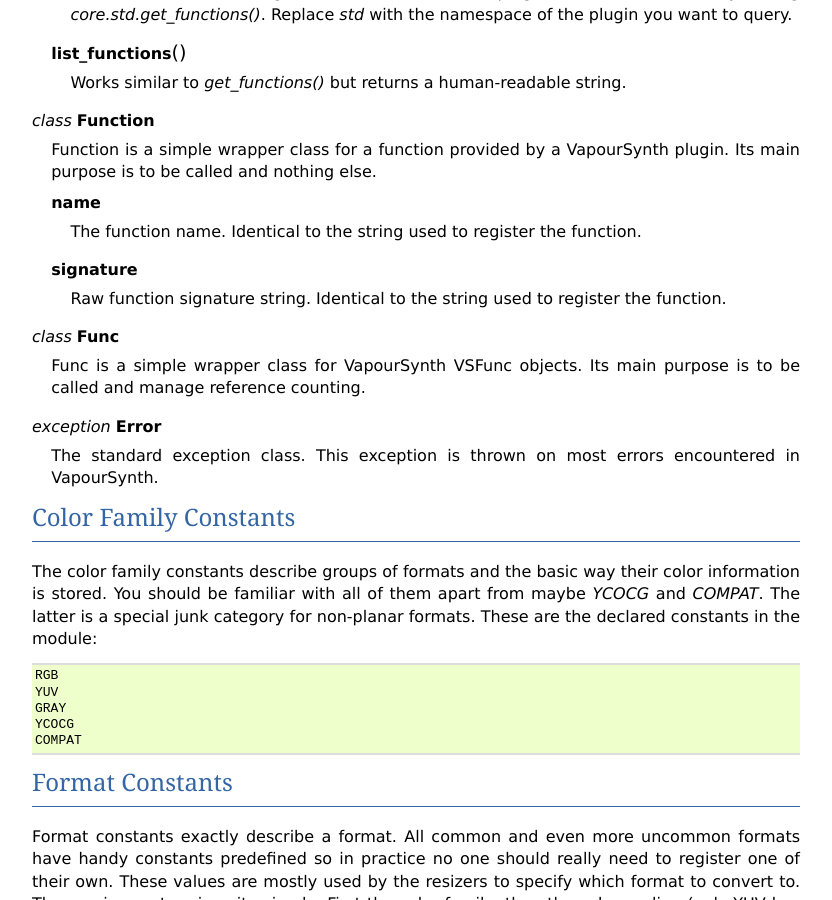
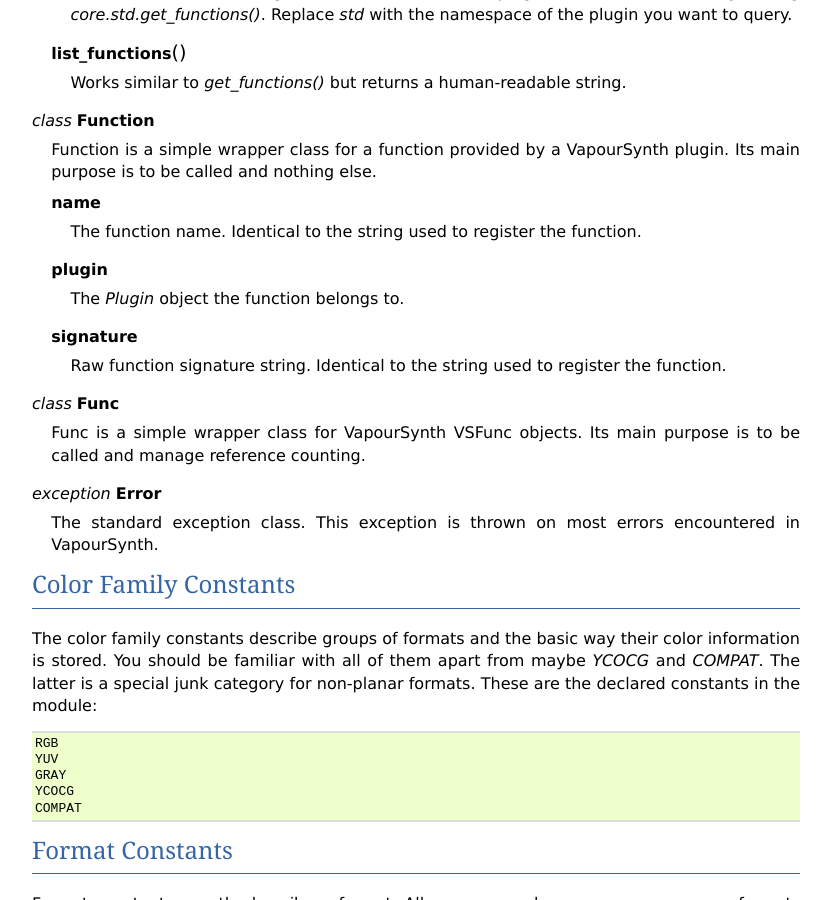
Before and after one commit to vapoursynth/vapoursynth, a Sphinx documentation site: the page built from doc/pythonreference.rst, in a window 1280 px wide and 900 px high, scrolled down 7008 px. Shown: the whole window, without its empty margins (48-880 px from the left). Built offline with Sphinx 7.4.7, drawn with Linux system fonts in a browser that asks for light colours; formulas are drawn with MathJax 3.

Commit message:
Add more python attributes

```diff
--- a/doc/pythonreference.rst
+++ b/doc/pythonreference.rst
@@ -407,6 +407,10 @@
 
       The function name. Identical to the string used to register the function.
 
+   .. py:attribute:: plugin
+
+      The *Plugin* object the function belongs to.
+
    .. py:attribute:: signature
 
       Raw function signature string. Identical to the string used to register the function.
```
Also changed, not shown: 2 other files.
